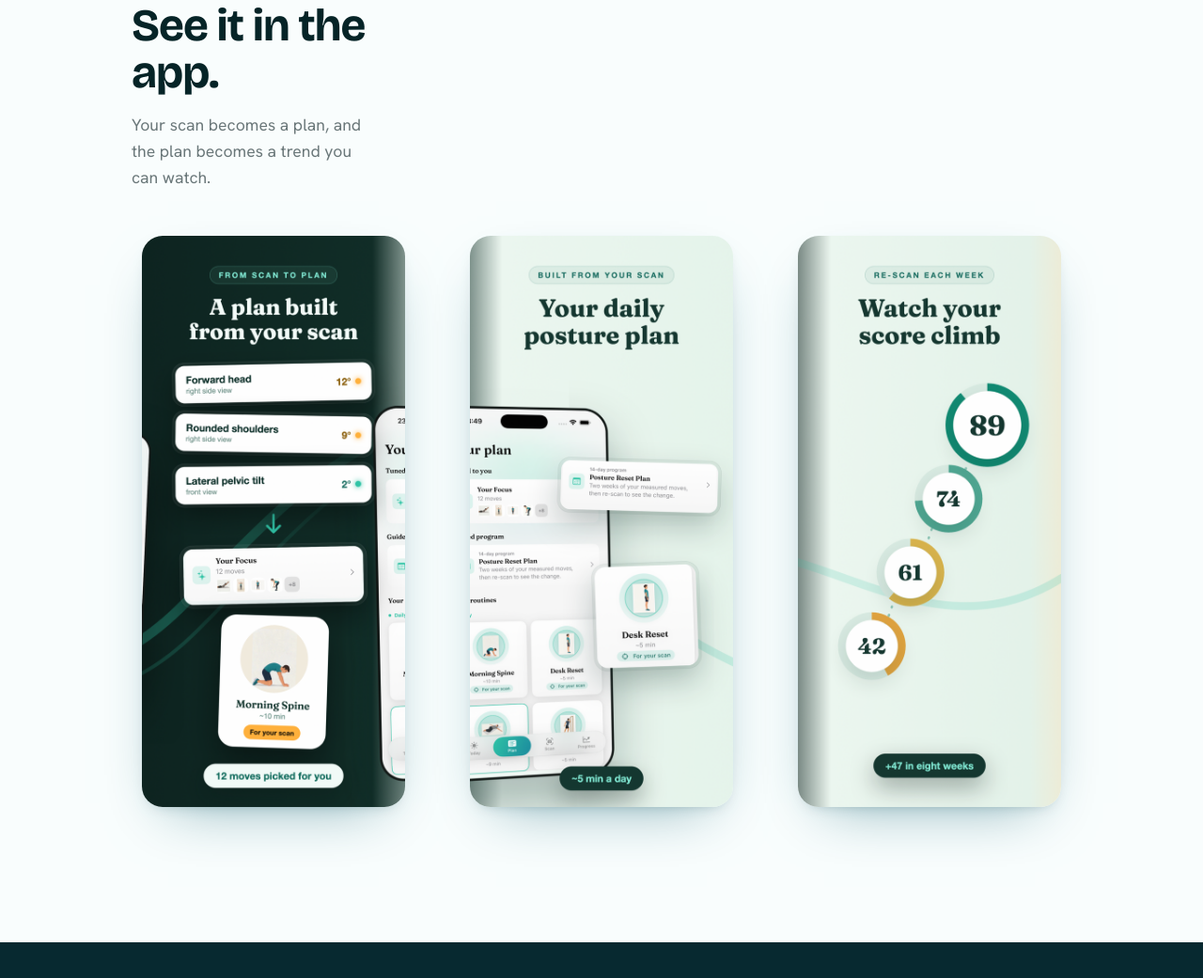
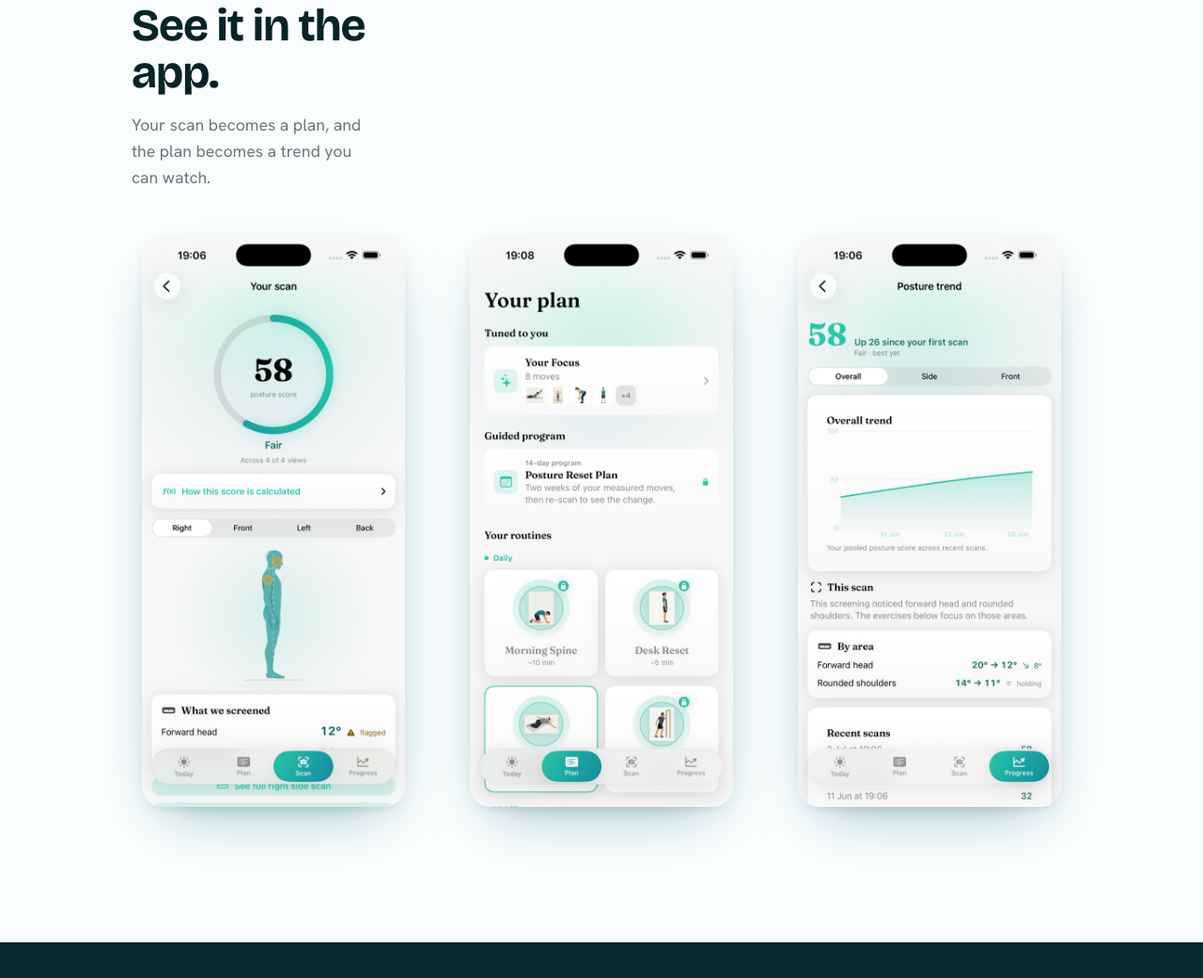
Before and after one commit to Matteo-Manzoni/posture-app, a plain HTML site: page index.html in a window 1280 px wide. Shown: the part 1865-2906 px from the top of the page at 94% size. Drawn offline with nearby package versions, Linux system fonts and the light colour scheme.

Commit message:
Landing: swap store slides for clean full-screen app captures in gallery

```diff
--- a/index.html
+++ b/index.html
@@ -86,9 +86,9 @@
           <p>Your scan becomes a plan, and the plan becomes a trend you can watch.</p>
         </div>
         <div class="gallery">
-          <img class="shot reveal" src="img/f2_scan_to_plan.png" alt="A plan built from your scan" loading="lazy" width="257" height="560">
-          <img class="shot reveal" data-delay="1" src="img/f3_daily_plan.png" alt="Your daily posture plan" loading="lazy" width="257" height="560">
-          <img class="shot reveal" data-delay="2" src="img/f6_progress.png" alt="Watch your score climb over weeks" loading="lazy" width="257" height="560">
+          <img class="shot reveal" src="img/app-scan.png" alt="Your scan result screen with an honest posture score" loading="lazy" width="276" height="600">
+          <img class="shot reveal" data-delay="1" src="img/app-plan.png" alt="Your daily plan, tuned to your scan" loading="lazy" width="276" height="600">
+          <img class="shot reveal" data-delay="2" src="img/app-progress.png" alt="Your posture trend over recent scans" loading="lazy" width="276" height="600">
         </div>
       </div>
     </section>
```
Also changed, not shown: img/app-plan.png (added), img/app-progress.png (added), img/app-scan.png (added), img/f2_scan_to_plan.png (deleted), img/f3_daily_plan.png (deleted), img/f6_progress.png (deleted).
